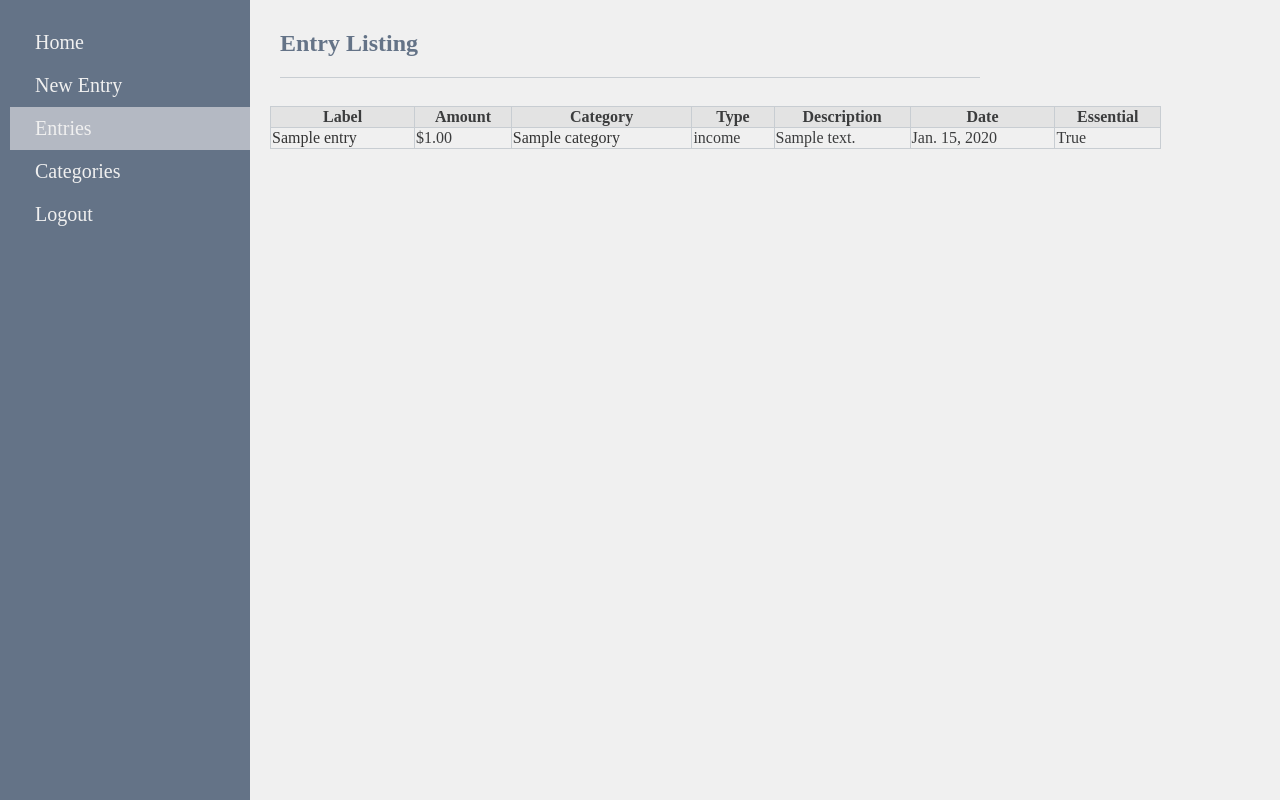
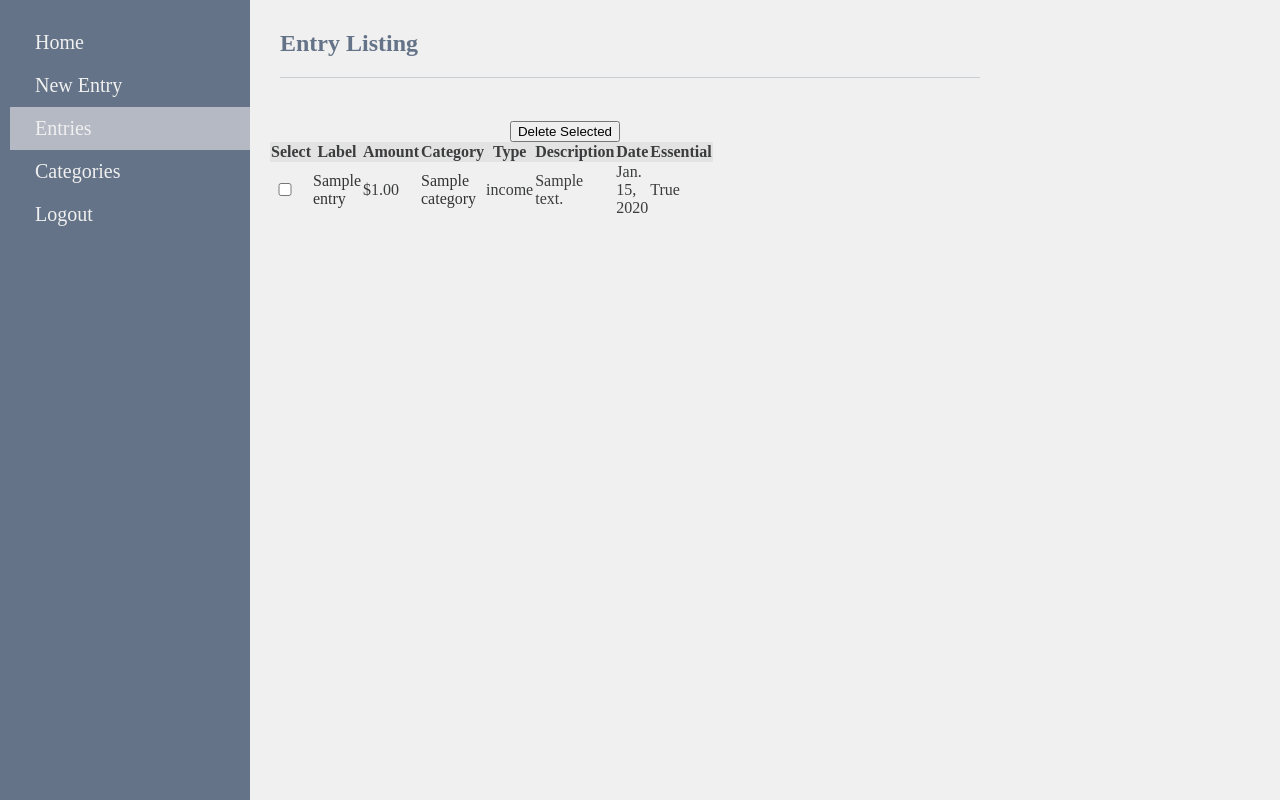
Before and after one commit to Prodge/budgie, a Django app: page /budget/entry/list/ in a window 1280 px wide. Run offline with Django 3.2, Linux system fonts and the light colour scheme; a user stored in the database is signed in; tables that the repository leaves empty hold one stand-in row (values such as "Sample post").

Commit message:
Added ability to delete entries

```diff
--- a/budget/templates/entry_list.html
+++ b/budget/templates/entry_list.html
@@ -7,9 +7,16 @@
 {% endblock %}
 
 {% block content %}
+  <form method="POST">
+    {% csrf_token %}
+    {% if success %}
+      <p id="success_message">Entries have successfully been deleted.</p>
+    {% endif %}
+    <button id="delete_btn" type="submit">Delete Selected</button>
     <table class="list">
       <thead>
         <tr>
+          <th>Select</th>
           <th>Label</th>
           <th>Amount</th>
           <th>Category</th>
@@ -23,6 +30,7 @@
         {% if entries %}
           {% for entry in entries %}
             <tr>
+              <td><input type="checkbox" name="{{ entry.id }}"/></td>
               <td><a href={% url 'entry_detail' entry.id %}>{{ entry.label }}</a></td>
               <td>${{ entry.value }}</td>
               <td><a href={% url 'category_detail' entry.category.id %}>{{ entry.category }}</a></td>
@@ -34,9 +42,30 @@
           {% endfor %}
         {% else %}
           <tr>
-          <td style="text-align: center;" colspan="7">There are no entries to display.</td>
+            <td style="text-align: center;" colspan="8">There are no entries to display.</td>
           </tr>
         {% endif %}
       </tbody>
     </table>
+  </form>
+
+  <script>
+  /*
+  Hide the success message after a few seconds
+  */
+  var delay_time = 2000;
+  var animation_time = 500;
+  $('#success_message').delay(delay_time).hide(animation_time);
+  </script>
+
+  <script>
+  /*
+  Show alert when delete is clicked but no entries are selected
+  */
+  $('#delete_btn').click(function(){
+    if($('tbody td input[type=checkbox]:checked').length == 0){
+      alert("Please select one or more entries to delete.")
+    }
+  });
+  </script>
 {% endblock %}
--- a/budget/views.py
+++ b/budget/views.py
@@ -14,9 +14,12 @@ def home(request):
 @login_required
 def entry_list(request):
     template = 'entry_list.html'
-    context = {
-        'entries': Entry.objects.filter(user = request.user).order_by('-date'),
-    }
+    context = {}
+    if request.POST:
+        entry_ids = [int(entry_id) for entry_id, state in dict(request.POST).items() if state == ['on']]
+        Entry.objects.filter(id__in = entry_ids).delete()
+        context['success'] = True
+    context['entries'] = Entry.objects.filter(user = request.user).order_by('-date')
     return render(request, template, context)
 
 @login_required
```
Lines whose indentation alone changed are shown as unchanged.
